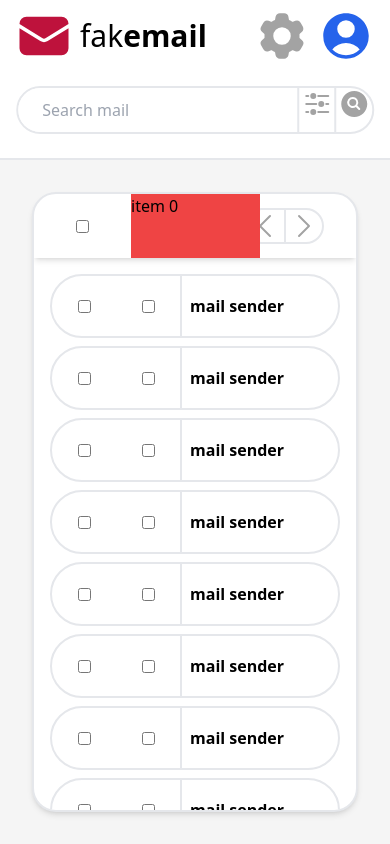
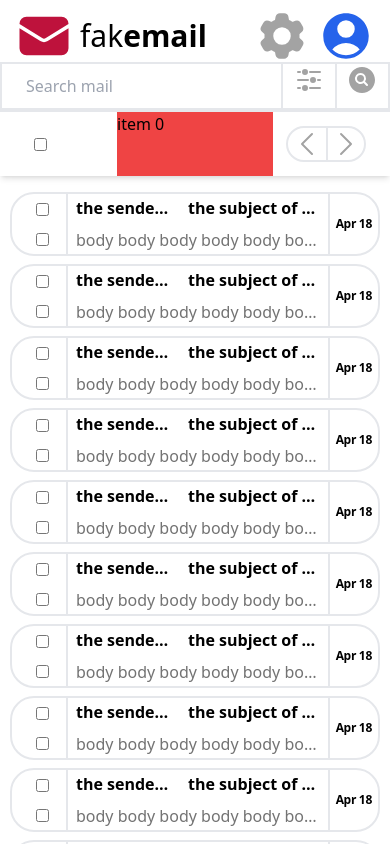
Before and after one commit to jacl38/fakemail, a React (Vite) app: page / in a window 390 px wide. Built offline with nearby package versions, Linux system fonts and the light colour scheme.

Commit message:
Finished responsive mail view layout (sender, subject, body, date, etc.)

```diff
--- /dev/null
+++ b/src/components/MailCategoryItem.tsx
@@ -0,0 +1,6 @@
+
+const MailCategoryItem = () => {
+
+}
+
+export default MailCategoryItem;
--- a/src/components/MailItem.tsx
+++ b/src/components/MailItem.tsx
@@ -3,48 +3,56 @@ import { tw } from "../utility/tailwindUtil";
 
 const styles = {
 	container: tw(
-		`w-full h-16 rounded-full`,
+		`w-full h-16 max-sm:h-18 rounded-3xl`,
 		`block`,
 		`border-2`,
 		`hover:shadow-md`,
 		`transition-all`,
 		`flex items-stretch`,
-		`overflow-hidden`,
-		`divide-x-2`
+		`divide-x-2`,
 	),
 	items: {
 		container: tw(
-			`flex items-center`,
-			`shrink-0`
+			`flex max-sm:flex-col`,
+			`items-center justify-center`,
+			`pl-3.5 pr-2`
 		),
 		button: tw(
-			`w-16 h-full`,
+			`w-8 h-8`,
 			`cursor-pointer`,
 			`flex items-center justify-center`
 		)
 	},
-	from: {
+	content: {
 		container: tw(
-			`w-48`,
-			`flex items-center`,
+			`w-0 grow`,
 			`px-2`,
-			`shrink-0`
+			`flex flex-wrap h-full items-center`,
 		),
-		label: tw(
-			`font-bold truncate`
+		sender: tw(
+			`sm:w-36 w-24`,
+			`font-bold`,
+			`truncate`,
+			`mr-4`
+		),
+		subject: tw(
+			`grow w-0`,
+			`truncate`,
+			`font-semibold`,
+		),
+		body: tw(
+			`w-full`,
+			`truncate`,
+			`text-neutral-500`
 		)
 	},
-	mailContent: {
+	dateContent: {
 		container: tw(
-			`grow`,
-			`px-4 py-1`
+			`flex items-center shrink-0`,
+			`px-1.5`
 		),
-		subject: tw(
-			`truncate font-bold text-lg`
-		),
-		body: tw(
-			`truncate`,
-			`text-sm`
+		date: tw(
+			`font-bold tracking-tight text-xs`
 		)
 	}
 }
@@ -60,16 +68,17 @@ const MailItem = (props: { id: string }) => {
  			<label htmlFor={`starEmailCheckbox-${props.id}`} className={styles.items.button}>
  				<input id={`starEmailCheckbox-${props.id}`} className="cursor-pointer" type="checkbox" />
  			</label>
-
 		</div>
 
-		<div className={styles.from.container}>
-			<p className={styles.from.label}>mail sender</p>
-		</div>
+		<NavLink to="/" className={styles.content.container}>
+			<span className={styles.content.sender}>the sender of the email</span>
+			<span className={styles.content.subject}>the subject of the email that was received the subject of the email that was received</span>
+			<div className="collapse w-full"></div>
+			<p className={styles.content.body}>{"body ".repeat(20)}</p>
+		</NavLink>
 
-		<div className={styles.mailContent.container}>
-			<p className={styles.mailContent.subject}>mail subject</p>
-			<p className={styles.mailContent.body}>mail body</p>
+		<div className={styles.dateContent.container}>
+			<p className={styles.dateContent.date}>{new Date().toLocaleString(undefined, { month: "short", day: "numeric" })}</p>
 		</div>
 	</div>
 }
--- a/src/components/MailViewHeader.tsx
+++ b/src/components/MailViewHeader.tsx
@@ -3,10 +3,10 @@ import { tw } from "../utility/tailwindUtil"
 import { ChevronLeftIcon, ChevronRightIcon } from "@heroicons/react/24/solid"
 
 const styles = {
-	topBar: tw(
-		`h-16`,
+	outerContainer: tw(
+		`h-16 shrink-0`,
 		`flex justify-between items-center`,
-		`px-8`,
+		`px-6`,
 		`shadow-md`,
 		`relative`
 	),
@@ -24,7 +24,8 @@ const styles = {
 		container: tw(
 			`bg-blue-500`,
 			`h-16`,
-			`2xl:w-[80rem] xl:w-[64rem] lg:w-[48rem] md:w-[32rem] sm:w-3/5 max-sm:w-2/5`,
+			`2xl:w-[74rem] xl:w-[60rem] lg:w-[42rem] md:w-[27rem] sm:w-7/12 max-sm:w-2/5`,
+			`transition-all`,
 			`absolute left-1/2 top-1/2 -translate-x-1/2 -translate-y-1/2`,
 			`flex items-stretch`,
 			`overflow-x-scroll overflow-y-hidden`
@@ -53,7 +54,7 @@ const styles = {
 }
 
 const MailViewHeader = () => {
-	return <div className={styles.topBar}>
+	return <div className={styles.outerContainer}>
 
 		<div>
 			<label htmlFor="selectAllCheckbox" className={styles.checkBox.container}>
--- a/src/components/PageHeader.tsx
+++ b/src/components/PageHeader.tsx
@@ -4,7 +4,7 @@ import { NavLink } from "react-router-dom";
 
 const styles = {
 	container: tw(
-		`h-20 max-md:h-40 shrink-0`,
+		`h-20 max-sm:h-[7rem] max-md:h-32 shrink-0`,
 		`border-b-2`,
 		`flex justify-between items-start`,
 		`py-2 px-4`,
@@ -36,14 +36,14 @@ const styles = {
 	search: {
 		container: tw(
 			`absolute`,
-			`w-11/12 bottom-0 md:w-1/2`,
+			`sm:w-11/12 w-full max-sm:-bottom-6 max-md:-bottom-3 md:w-1/2`,
 			`left-1/2 md:top-1/2 -translate-x-1/2 -translate-y-1/2`,
 			`h-12`,
-			`rounded-full`,
+			`sm:rounded-full`,
 			`flex`,
 			`overflow-hidden`,
 			`border-2`,
-			`hover:shadow-md transition-shadow`,
+			`hover:shadow-md transition-all`,
 			`divide-x-2`,
 		),
 		textBox: tw(
--- a/src/pages/Layout.tsx
+++ b/src/pages/Layout.tsx
@@ -9,13 +9,16 @@ const styles = {
 		`bg-neutral-100`
 	),
 	contentContainer: tw(
-		`p-8 h-[calc(100vh-5rem)] max-md:h-[calc(100vh-10rem)]`
+		`sm:p-8 h-[calc(100vh-5rem)] max-sm:h-[calc(100vh-7rem)] max-md:h-[calc(100vh-8rem)]`,
+		`transition-all`
 	),
 	outletContainer: tw(
-		`h-full overflow-hidden`,
-		`rounded-3xl`,
+		`h-full`,
+		`sm:rounded-3xl`,
 		`flex flex-col`,
-		`bg-white border-2 shadow-md`
+		`bg-white sm:border-2 shadow-md`,
+		`overflow-hidden`,
+		`transition-all`
 	)
 }
 
--- a/src/pages/MailView.tsx
+++ b/src/pages/MailView.tsx
@@ -4,13 +4,12 @@ import MailItem from "../components/MailItem"
 
 const styles = {
 	outerContainer: tw(
-		`h-full`,
-		`overflow-hidden`,
+		`flex flex-col h-full`
 	),
 	mailList: {
 		container: tw(
-			`h-full overflow-y-scroll`,
-			`space-y-2 p-4`
+			`py-4 px-2.5 space-y-2`,
+			`overflow-y-scroll`
 		)
 	}
 }
```
Lines whose indentation alone changed are shown as unchanged.
